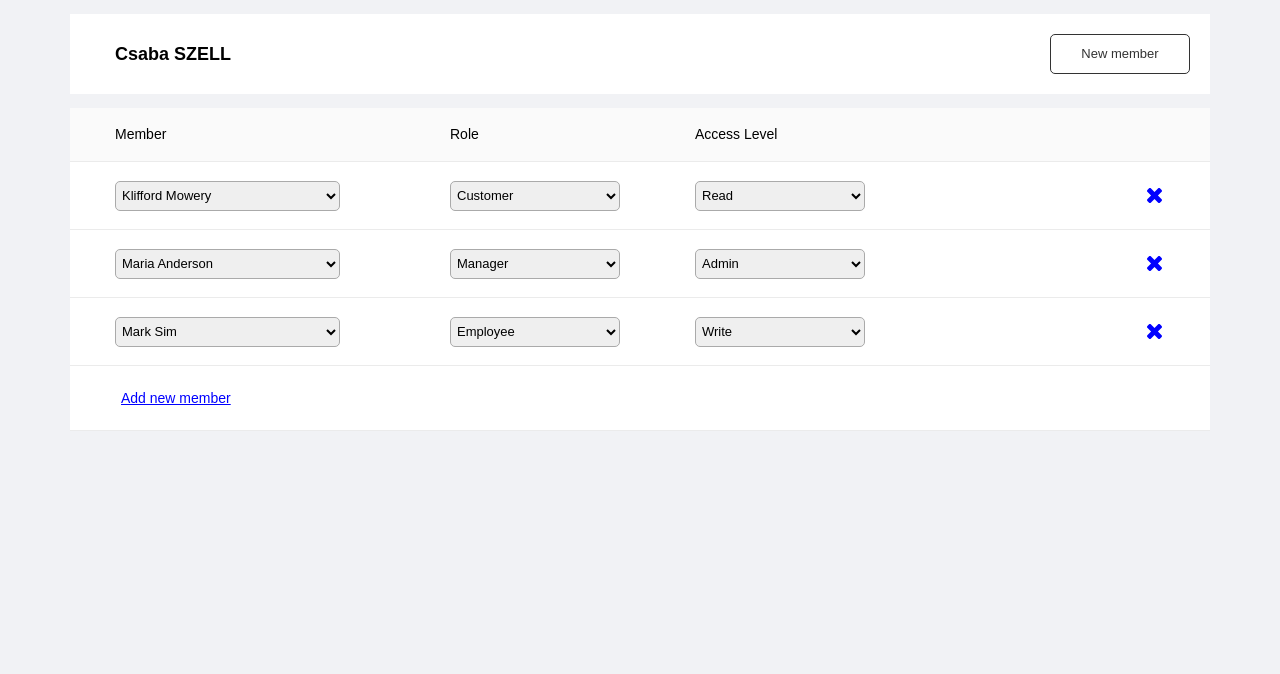
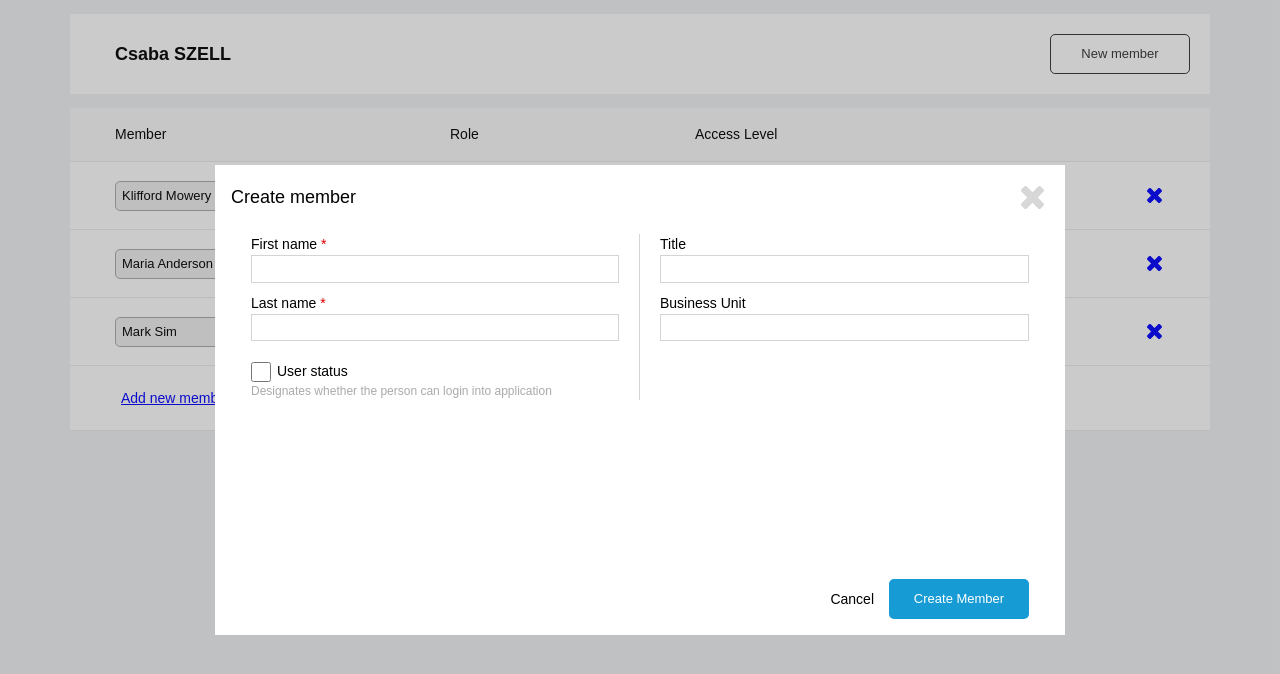
Before and after one commit to deejayy/mms-react, a React app: page / in a window 1280 px wide. Both pictures are taken after a click on the button "New member". Built offline with nearby package versions, Linux system fonts and the light colour scheme.

Commit message:
Add modal window for adding new users

```diff
--- /dev/null
+++ b/src/add-user-modal.css
@@ -0,0 +1,109 @@
+.modal-wrapper {
+  width: 850px;
+  min-height: 470px;
+  padding: 16px;
+  margin: auto;
+  background-color: rgba(255, 255, 255, 1);
+  display: flex;
+  flex-direction: column;
+}
+
+.modal-header {
+  display: flex;
+  align-items: center;
+  margin-bottom: 20px;
+}
+
+.modal-title {
+  font-size: 18px;
+  flex-grow: 1;
+}
+
+.modal-close {
+  cursor: pointer;
+  padding: 5px;
+}
+
+.modal-form {
+  display: flex;
+}
+
+.modal-content {
+  flex-grow: 1;
+}
+
+.modal-controls {
+  display: flex;
+  justify-content: flex-end;
+  margin-right: 20px;
+  align-items: center;
+}
+
+.section-left {
+  width: 50%;
+  padding-left: 20px;
+  padding-right: 20px;
+  margin-right: 20px;
+  border-right: 1px solid rgba(170, 170, 170, 0.5);
+}
+
+.section-right {
+  flex-grow: 1;
+  padding-right: 20px;
+}
+
+.input-block {
+  display: flex;
+  flex-direction: column;
+  margin-bottom: 10px;
+}
+
+.input-block .text-input {
+  padding: 3px 2px 3px 2px;
+  font-size: 13px;
+  border: 1px solid rgba(170, 170, 170, 0.5);
+}
+
+.checkbox {
+  width: 20px;
+  height: 20px;
+  margin: 0 6px 0 0;
+  color: rgba(170, 170, 170, 1);
+
+}
+
+.checkbox-block {
+  margin-top: 20px;
+  display: flex;
+  align-items: center;
+}
+
+.checkbox-note {
+  font-size: 12px;
+  color: rgba(170, 170, 170, 1);
+}
+
+.required {
+  color: rgba(221, 0, 0, 1);
+}
+
+.create-member-button {
+  width: 140px;
+  height: 40px;
+  display: flex;
+  align-items: center;
+  text-align: center;
+  justify-content: center;
+  background-color: rgba(22, 155, 213, 1);
+  border: none;
+  border-radius: 5px;
+  font-size: 13px;
+  color: rgba(255, 255, 255, 1);
+  cursor: pointer;
+  margin-left: 15px;
+}
+
+.cancel-text {
+  padding: 4px 0;
+  cursor: pointer;
+}
--- /dev/null
+++ b/src/add-user-modal.js
@@ -0,0 +1,56 @@
+import React from "react";
+import "./add-user-modal.css";
+
+export class AddUserModal extends React.Component {
+  render() {
+    return (
+      <div className="modal-wrapper">
+        <div className="modal-header">
+          <div className="modal-title">Create member</div>
+          <div className="modal-close" onClick={this.closeModal}>
+            <img className="close-icon" src="/close-gray.svg" alt="Close modal" />
+          </div>
+        </div>
+        <div className="modal-content">
+          <div className="modal-form">
+            <div className="section-left">
+              <div className="input-block">
+                <label htmlFor="first-name">First name <span className="required">*</span></label>
+                <input className="text-input" type="text" id="first-name" />
+              </div>
+              <div className="input-block">
+                <label htmlFor="last-name">Last name <span className="required">*</span></label>
+                <input className="text-input" type="text" id="last-name" />
+              </div>
+              <div className="checkbox-block">
+                <input className="checkbox" type="checkbox" id="user-status" />
+                <label htmlFor="user-status">User status</label>
+              </div>
+              <div className="checkbox-note">
+                Designates whether the person can login into application
+              </div>
+            </div>
+            <div className="section-right">
+              <div className="input-block">
+                <label htmlFor="title">Title</label>
+                <input className="text-input" type="text" id="title" />
+              </div>
+              <div className="input-block">
+                <label htmlFor="business-unit">Business Unit</label>
+                <input className="text-input" type="text" id="business-unit" />
+              </div>
+            </div>
+          </div>
+        </div>
+        <div className="modal-controls">
+          <div className="cancel-text" onClick={this.closeModal}>Cancel</div>
+          <button className="create-member-button">Create Member</button>
+        </div>
+      </div>
+    );
+  }
+
+  closeModal = event => {
+    this.props.onClose();
+  }
+}
--- a/src/mm-screen.css
+++ b/src/mm-screen.css
@@ -108,3 +108,13 @@
   padding: 30px;
   color: red;
 }
+
+.modal {
+  position: fixed;
+  top: 0;
+  left: 0;
+  width: 100vw;
+  height: 100vh;
+  background-color: rgba(51, 51, 51, 0.25);
+  display: flex;
+}
--- a/src/mm-screen.js
+++ b/src/mm-screen.js
@@ -2,7 +2,8 @@ import React from "react";
 import "./mm-screen.css";
 import { MemberSet } from "./member-set";
 import { initialMemberSettings } from './mock-member-setting';
-import { mmScreenResponse } from './mock-backend-response';
+// import { mmScreenResponse } from './mock-backend-response';
+import { AddUserModal } from './add-user-modal';
 
 const DEFAULT_ROLE = 'customer';
 const DEFAULT_ACCESS_LEVEL = 'read';
@@ -15,6 +16,7 @@ export class MmScreen extends React.Component {
     memberRemained: false,
     loading: false,
     error: null,
+    showModal: false,
   };
 
   componentDidUpdate(prevProps, prevState) {
@@ -52,11 +54,12 @@ export class MmScreen extends React.Component {
 
   render() {
     return (
+      <div>
         <div className="mmscreen">
           <div className={"mmscreen-header " + (this.state.changed ? "changed" : "")}>
             <div className="name">Csaba SZELL</div>
             <div className="controls">
-            <button className="new-member">New member</button>
+              <button className="new-member" onClick={this.newMemberModal}>New member</button>
               {
                 this.state.changed
                 ? (<button className="save-changes-button" onClick={this.handleSave}>Save Changes</button>)
@@ -64,7 +67,6 @@ export class MmScreen extends React.Component {
               }
             </div>
           </div>
-
           <div className="members">
             {
               this.state.error
@@ -107,6 +109,16 @@ export class MmScreen extends React.Component {
                 )
             }
           </div>
+        </div>
+        {
+          this.state.showModal
+          ? (
+              <div className="modal">
+                <AddUserModal onClose={this.closeModal}/>
+              </div>
+            )
+          : ''
+        }
       </div>
     );
   }
@@ -174,4 +186,12 @@ export class MmScreen extends React.Component {
     console.log(this.state.memberSettings);
     alert('Payload has been written to console for now');
   }
+
+  newMemberModal = event => {
+    this.setState({ showModal: true });
   }
+
+  closeModal = event => {
+    this.setState({ showModal: false });
+  }
+}
```
Lines whose indentation alone changed are shown as unchanged.
